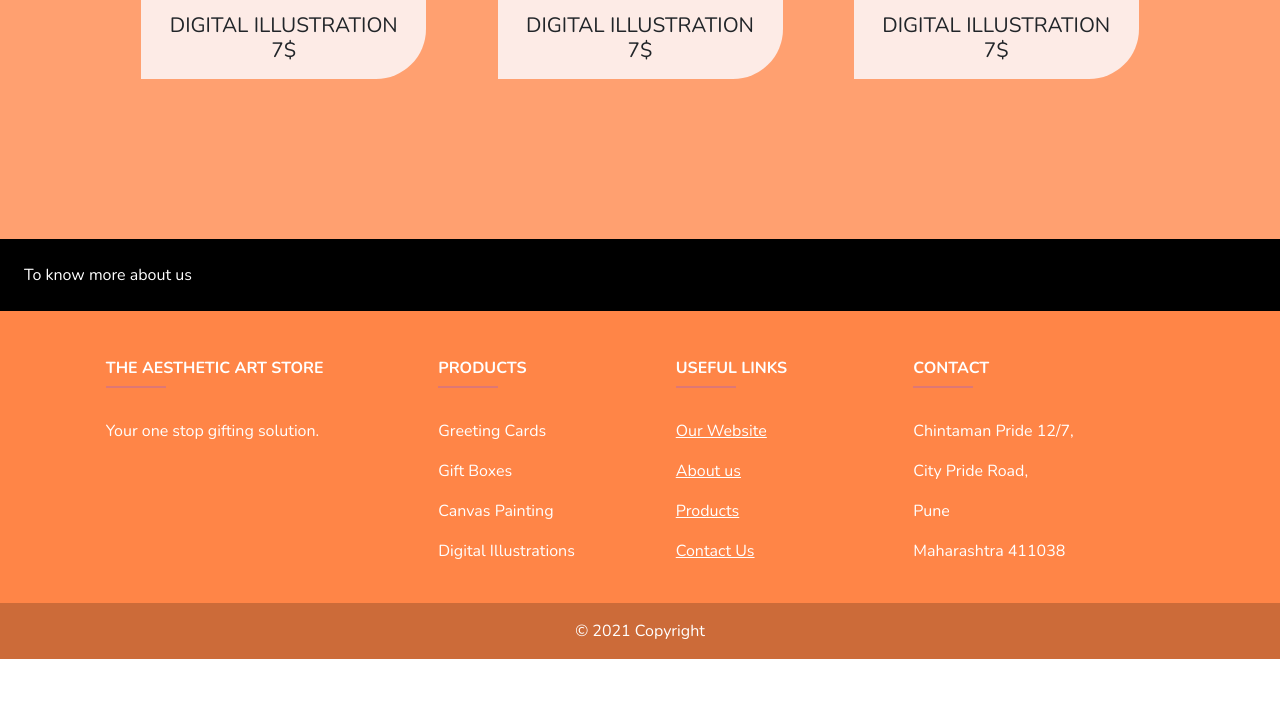
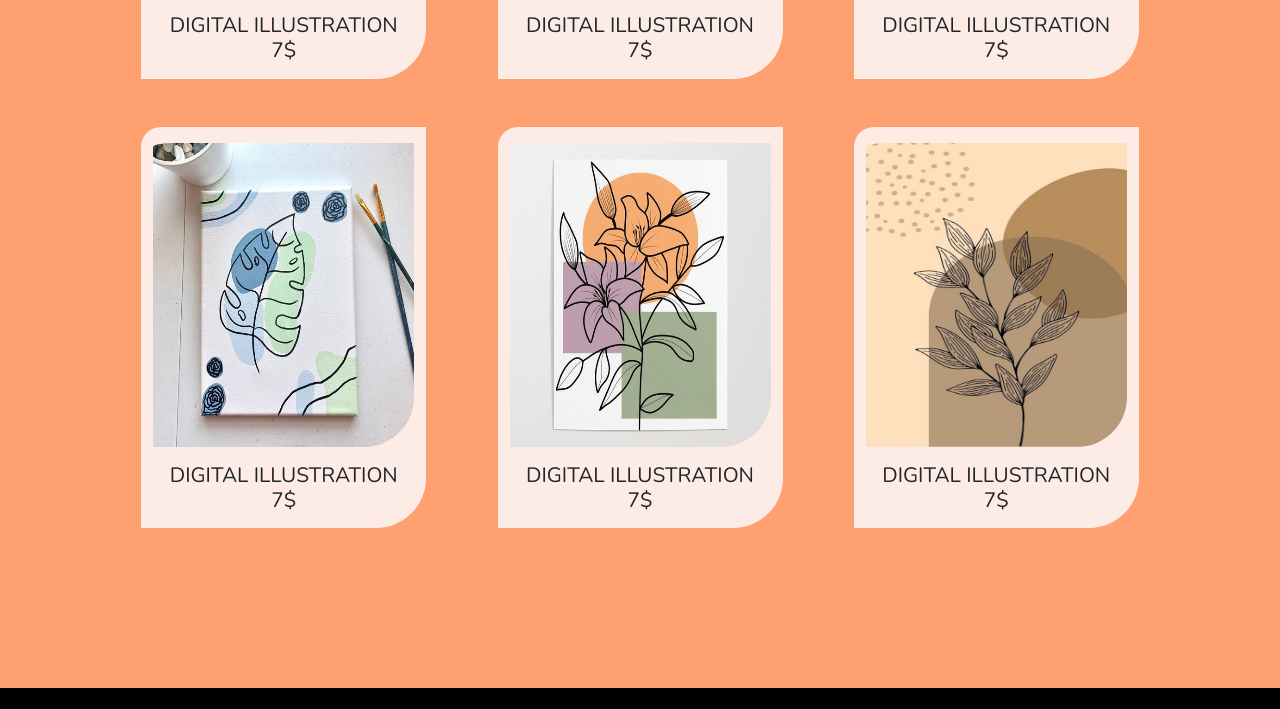
Before and after one commit to divijakinger/aestheticartstore, a plain HTML site: page products.html in a window 1280 px wide. Shown: the part 1075-1784 px from the top of the page. Before the commit the page ends 1734 px from the top, so only its background shows below. Drawn offline with nearby package versions, Linux system fonts and the light colour scheme.

Commit message:
responsiveness

```diff
--- a/products.css
+++ b/products.css
@@ -24,9 +24,15 @@
     font-size: calc(0.5rem + 1vw);
     text-align: center;
 }
+
+.featured-col img{
+    border-radius: 20px 0 50px 0;
+}
 .featured-col:hover{
     cursor: pointer;
     transform: translateY(-15px);
+    background-color: #FF8547;
+    color: #FDEBE6;
 }
 
 #footer{
--- a/products.html
+++ b/products.html
@@ -86,6 +86,31 @@
 
                     <div class="col-10 col-md-5 col-lg-3 mt-3 mt-lg-5 featured-col">
                       <img src="images/product6.jpg" class="img-fluid pt-3" alt="artist" style="height: 40vh;justify-self: center;width: 100%;">
+                      <div class="product-desc pt-lg-3 ">
+                        <h2>DIGITAL ILLUSTRATION</h>
+                        <p>7$</p>
+                      </div>
+                    </div>
+                </div>
+                <div class="row justify-content-evenly">
+                    <div class="col-10 col-md-5 col-lg-3 mt-3 mt-lg-5 featured-col">
+                        <img src="images/product1.jpg" class="img-fluid pt-3" alt="artist" style="height: 40vh;justify-self: center;width: 100%;">
+                        <div class="product-desc pt-lg-3 ">
+                          <h2>DIGITAL ILLUSTRATION</h>
+                          <p>7$</p>
+                        </div>
+                    </div>
+
+                    <div class="col-10 col-md-5 col-lg-3 mt-3 mt-lg-5 featured-col">
+                      <img src="images/product2.jpg" class="img-fluid pt-3" alt="artist" style="height: 40vh;justify-self: center;width: 100%;">
+                      <div class="product-desc pt-lg-3 ">
+                        <h2>DIGITAL ILLUSTRATION</h>
+                        <p>7$</p>
+                      </div>
+                    </div>
+
+                    <div class="col-10 col-md-5 col-lg-3 mt-3 mt-lg-5 featured-col">
+                      <img src="images/product3.jpg" class="img-fluid pt-3" alt="artist" style="height: 40vh;justify-self: center;width: 100%;">
                       <div class="product-desc pt-lg-3 ">
                         <h2>DIGITAL ILLUSTRATION</h>
                         <p>7$</p>
--- a/styles.css
+++ b/styles.css
@@ -47,7 +47,7 @@
 
 .product-desc h2{
     font-weight:300;
-    font-size: 2rem;
+    font-size: 1.5rem;
     text-align: center;
     color: #FCF8F3;
 }
@@ -60,6 +60,5 @@
 }
 
 .quote-content p{
-    font-size: 2rem;
-
+    font-size: calc(0.5rem + 1vw);
 }
```
Also changed, not shown: index.html (+5 -5 lines).
